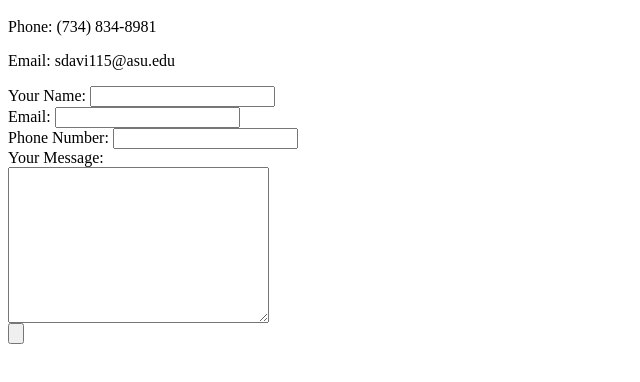
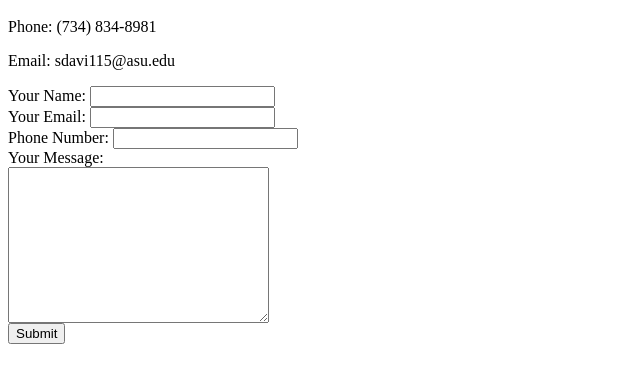
Before and after one commit to spicymellow/Personal-Site, a plain HTML site: page contact.html in a window 1280 px wide. Shown: the part 48-430 px from the top of the page, without its empty margins (0-640 px from the left). Drawn offline with Linux system fonts and the light colour scheme.

Commit message:
Update contact.html
Changed "Email" to "Your Email" for a better layout. Added submit text to submit button.

```diff
--- a/contact.html
+++ b/contact.html
@@ -1,4 +1,5 @@
 <a href="1"></a>
+<link rel="stylesheet" href="css/styles.css">
 <body>
     <h1>Contact Me</h1>
     <p>Phone: (734) 834-8981</p>
@@ -8,7 +9,7 @@
         <label>Your Name: </label>
         <input type="text" name="" id=""> <br>
 
-        <label>Email: </label>
+        <label>Your Email: </label>
         <input type="email" name="" id=""> <br>
 
         <label>Phone Number: </label>
@@ -17,7 +18,7 @@
         <label>Your Message: </label> <br>
         <textarea name="" id="" cols="30" rows="10"></textarea><br>
 
-        <input type="submit" value="">
+        <input type="submit" value="Submit">
     </form>
 </body>
 </html>
```
